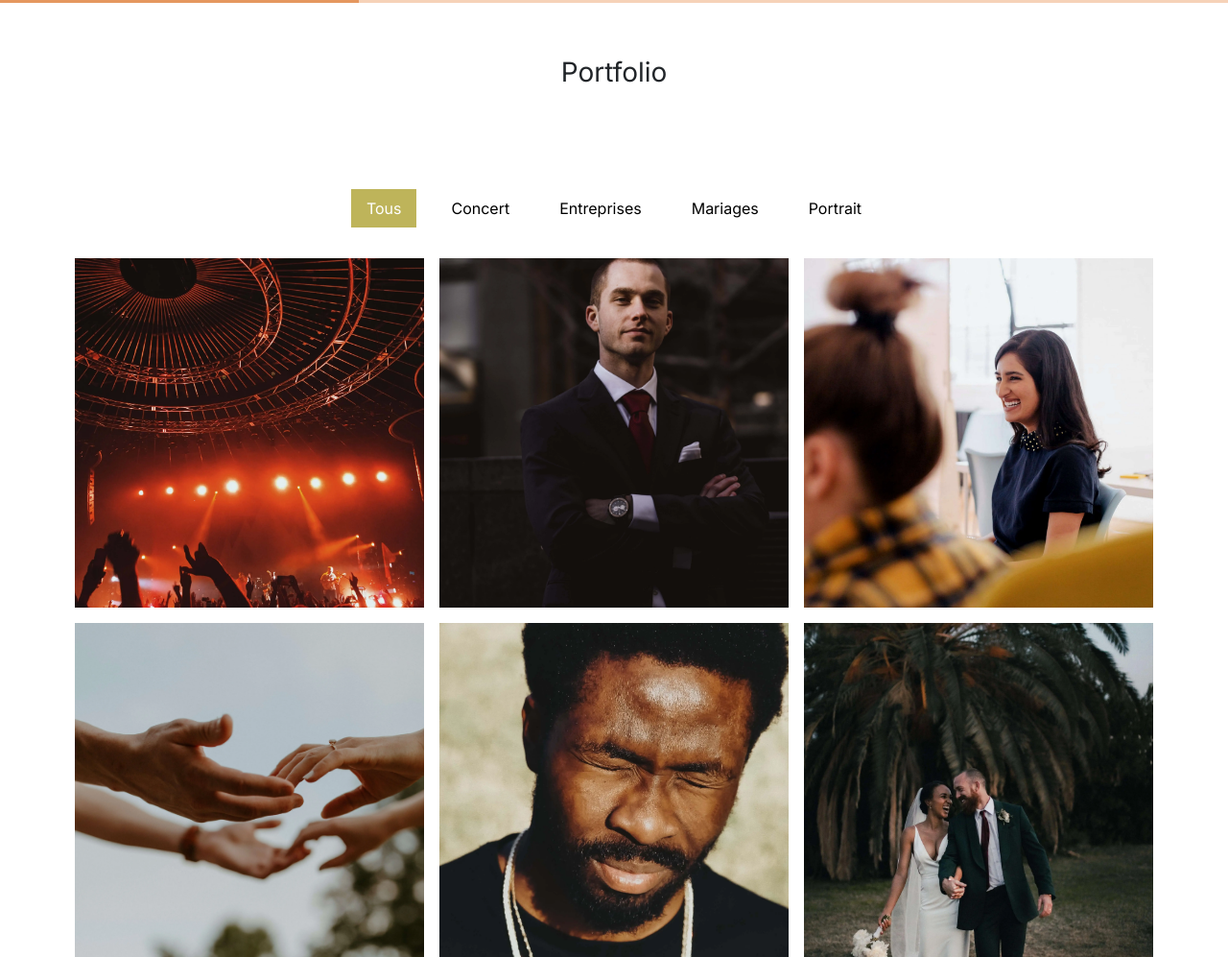
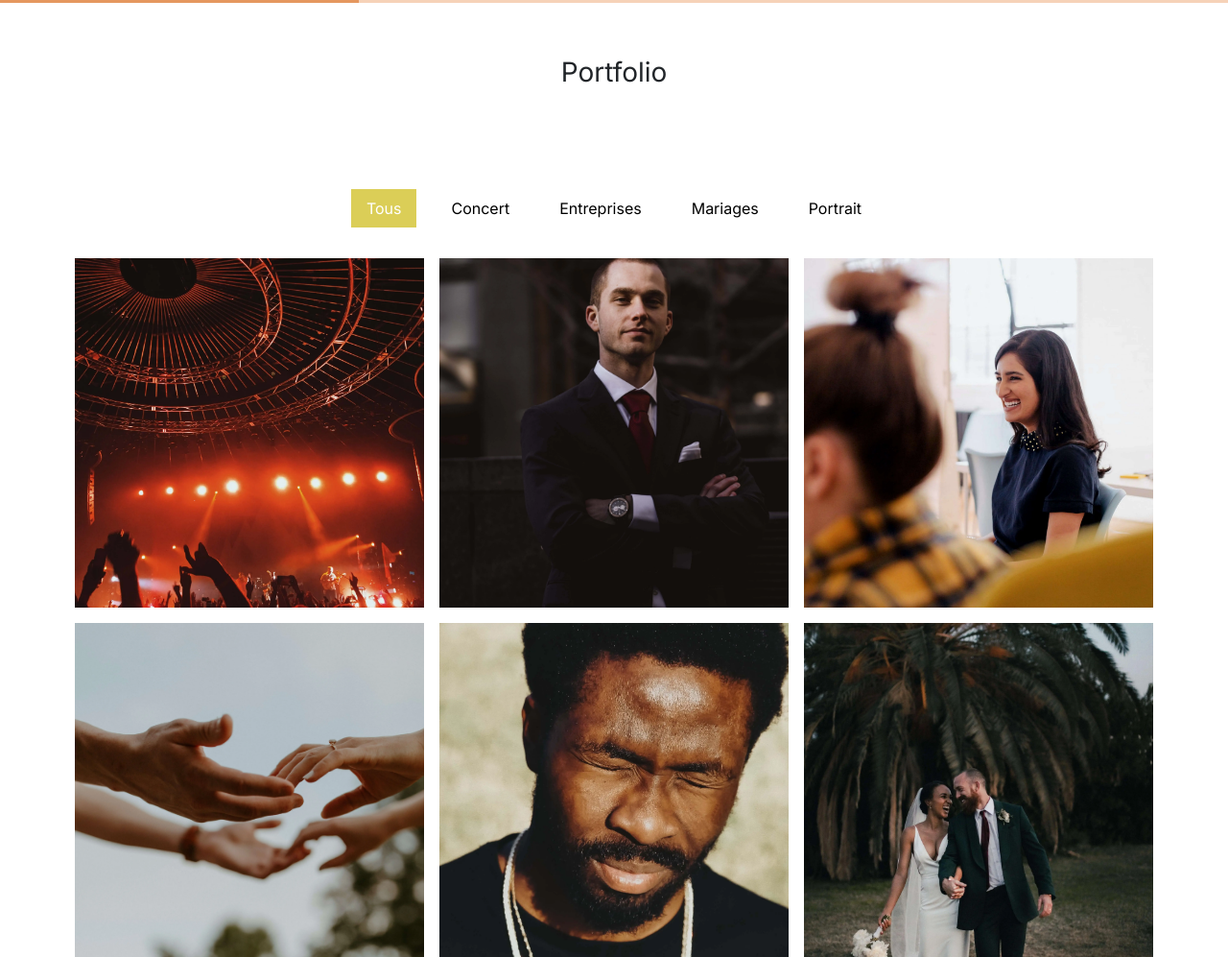
Before and after one commit to ScottX2023/Projet-9, a plain HTML site: page index.html in a window 1280 px wide. Shown: the part 1358-2355 px from the top of the page at 96% size. Drawn offline with nearby package versions, Linux system fonts and the light colour scheme.

Commit message:
changement de couleur

```diff
--- a/assets/style.css
+++ b/assets/style.css
@@ -102,7 +102,7 @@ body {
 }
 .nav-pills .nav-link.active, .nav-pills .show > .nav-link {
 	color: #fff;
-	background-color: #BEB45A;
+	background-color: #dbce57;
 	border-radius:0 ;
 }
 .nav-pills .nav-link {
```
